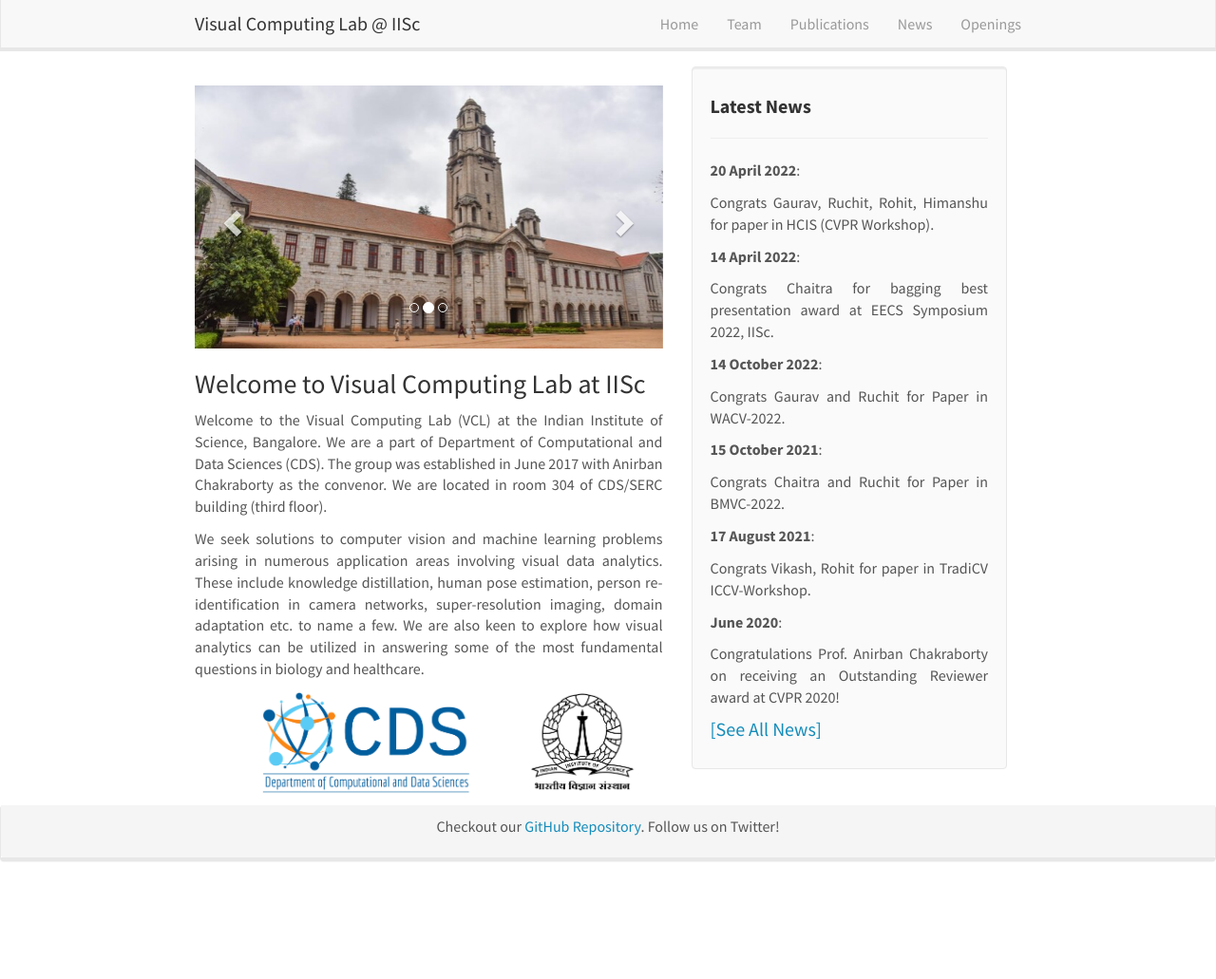
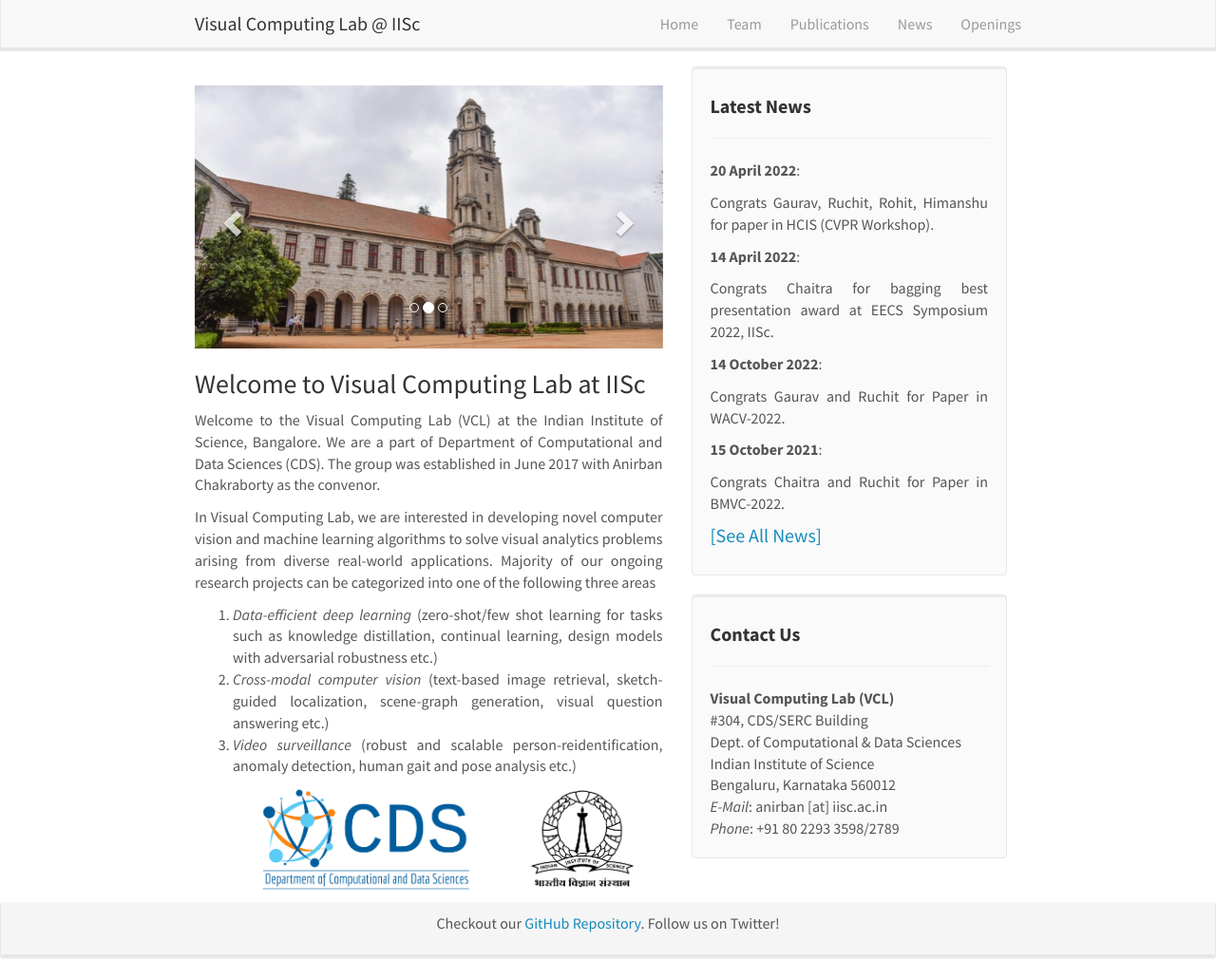
Before and after one commit to vcl-iisc/vclab-website, a Jekyll site: the page built from _pages/home.md, in a window 1280 px wide and 1031 px high. Shown: the whole window at 95% size. Built offline with Jekyll 4.4.1, drawn with Linux system fonts in a browser that asks for light colours; nearby versions of some CDN libraries.

Commit message:
updated contacts

```diff
--- /dev/null
+++ b/_includes/contact.html
@@ -0,0 +1,13 @@
+
+<div class="well">
+    <h4><b>Contact Us</b></h4>
+    <hr>
+    <b>Visual Computing Lab (VCL)</b><br>
+    #304, CDS/SERC Building<br>
+    Dept. of Computational & Data Sciences<br>
+    Indian Institute of Science<br>
+    Bengaluru, Karnataka 560012<br>
+    <i>E-Mail</i>: anirban [at] iisc.ac.in<br>
+    <i>Phone</i>: +91 80 2293 3598/2789<br>
+
+</div>
--- a/_includes/news.html
+++ b/_includes/news.html
@@ -2,7 +2,7 @@
 <div class="well">
     <h4><b>Latest News</b></h4>
     <hr>
-    {% for article in site.data.news limit:6 %}
+    {% for article in site.data.news limit:4 %}
     <p><b>{{ article.date }}</b>:{{ article.headline | markdownify}}</p>
     {% endfor %}
 
--- a/_layouts/homelay.html
+++ b/_layouts/homelay.html
@@ -43,3 +43,6 @@ layout: default
 <div id="newsid" class="col-sm-5" >
 	{% include news.html %}
   </div>
+  <div id="newsid" class="col-sm-5" >
+	{% include contact.html %}
+  </div>
--- a/_pages/home.md
+++ b/_pages/home.md
@@ -8,9 +8,12 @@ permalink: /
 
 ### Welcome to Visual Computing Lab at IISc
 
-Welcome to the Visual Computing Lab (VCL) at the Indian Institute of Science, Bangalore. We are a part of Department of Computational and Data Sciences (CDS). The group was established in June 2017 with Anirban Chakraborty as the convenor. We are located in room 304 of CDS/SERC building (third floor).
+Welcome to the Visual Computing Lab (VCL) at the Indian Institute of Science, Bangalore. We are a part of Department of Computational and Data Sciences (CDS). The group was established in June 2017 with Anirban Chakraborty as the convenor.
 
-We seek solutions to computer vision and machine learning problems arising in numerous application areas involving visual data analytics. These include knowledge distillation, human pose estimation, person re-identification in camera networks, super-resolution imaging, domain adaptation etc. to name a few. We are also keen to explore how visual analytics can be utilized in answering some of the most fundamental questions in biology and healthcare.
+In Visual Computing Lab, we are interested in developing novel computer vision and machine learning algorithms to solve visual analytics problems arising from diverse real-world applications. Majority of our ongoing research projects can be categorized into one of the following three areas
+1. *Data-efficient deep learning* (zero-shot/few shot learning for tasks such as knowledge distillation, continual learning, design models with adversarial robustness etc.)
+2. *Cross-modal computer vision* (text-based image retrieval, sketch-guided localization, scene-graph generation, visual question answering etc.)
+3. *Video surveillance* (robust and scalable person-reidentification, anomaly detection, human gait and pose analysis etc.)
 
 <figure class="centered">
   <p align="center">
```
